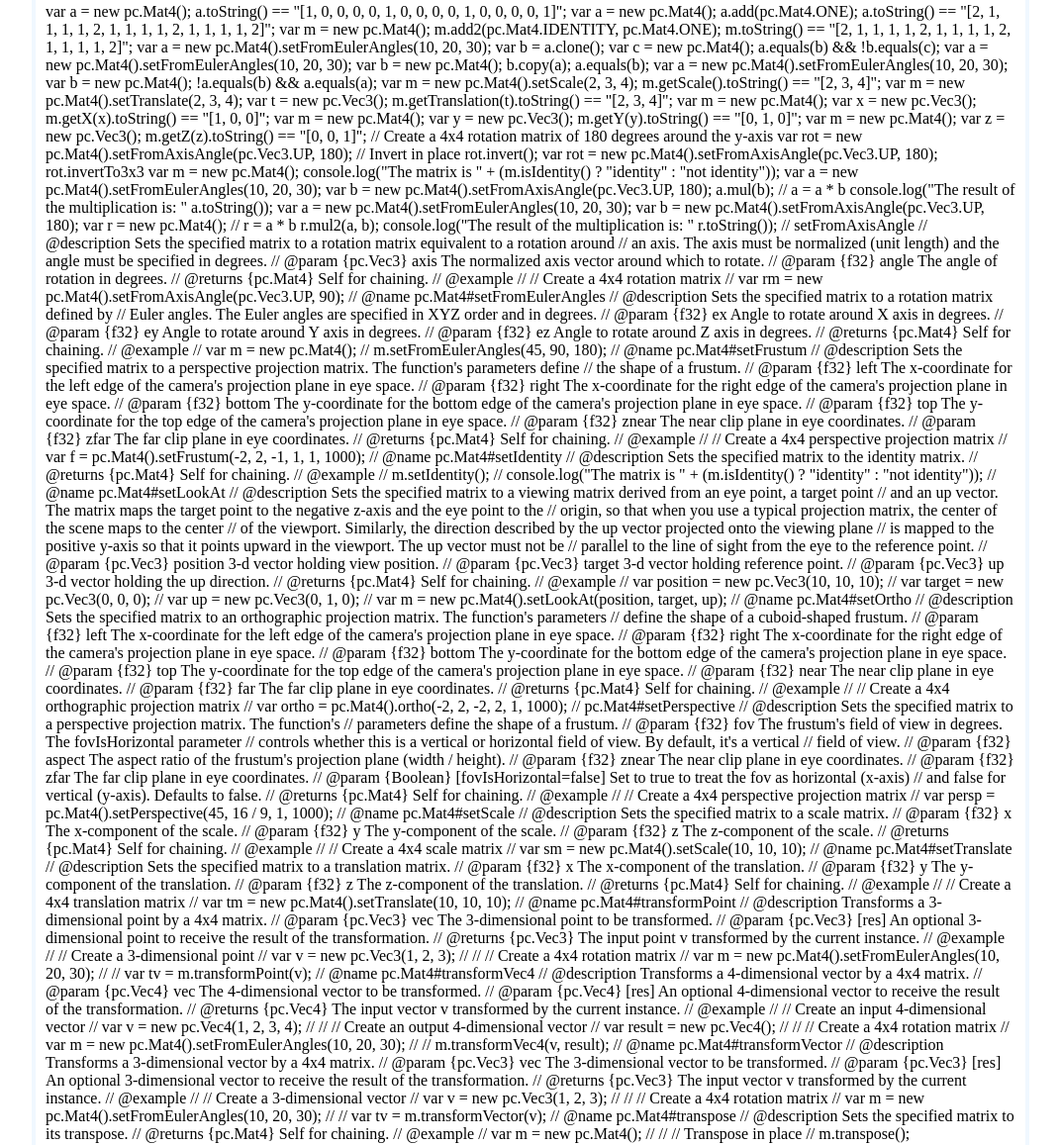
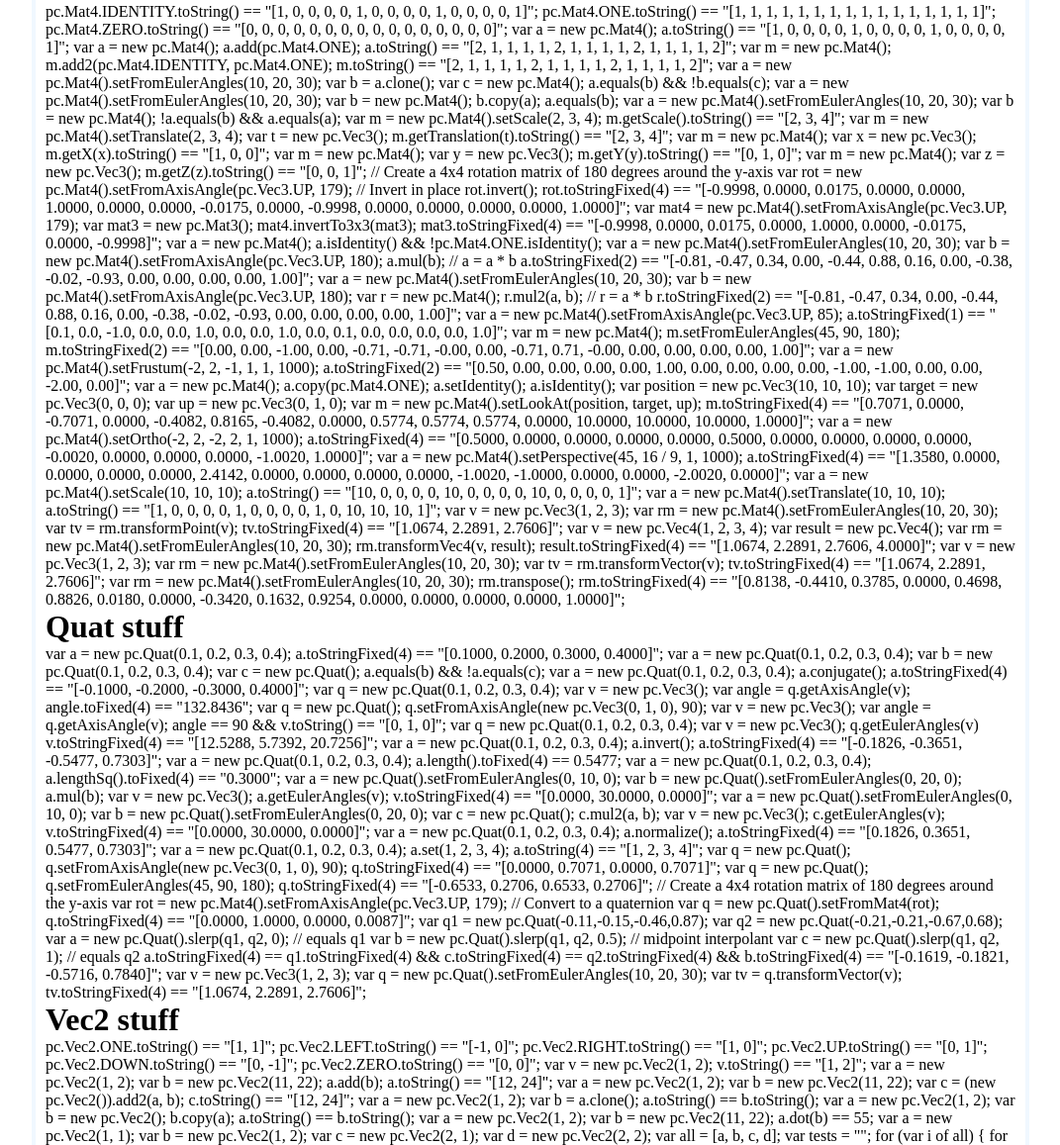
Before and after one commit to KILLTUBE/MathAS, a website: page html5/index.html in a window 1280 px wide. Shown: the part 271-1428 px from the top of the page at 99% size, without its empty margins (104-1175 px from the left). Drawn offline with Linux system fonts and the light colour scheme; no server answers.

Commit message:
fix every pc.Mat4 test and other fixes

```diff
--- a/html5/index.html
+++ b/html5/index.html
@@ -215,6 +215,18 @@
 			<h1>Mat4 stuff</h1>
 
 			<test-js>
+				pc.Mat4.IDENTITY.toString() == "[1, 0, 0, 0, 0, 1, 0, 0, 0, 0, 1, 0, 0, 0, 0, 1]";
+			</test-js>
+
+			<test-js>
+				pc.Mat4.ONE.toString() == "[1, 1, 1, 1, 1, 1, 1, 1, 1, 1, 1, 1, 1, 1, 1, 1]";
+			</test-js>
+
+			<test-js>
+				pc.Mat4.ZERO.toString() == "[0, 0, 0, 0, 0, 0, 0, 0, 0, 0, 0, 0, 0, 0, 0, 0]";
+			</test-js>
+
+			<test-js>
 				var a = new pc.Mat4();
 				a.toString() == "[1, 0, 0, 0, 0, 1, 0, 0, 0, 0, 1, 0, 0, 0, 0, 1]";
 			</test-js>
@@ -282,225 +294,120 @@
 
 			<test-js>
 				// Create a 4x4 rotation matrix of 180 degrees around the y-axis
-				var rot = new pc.Mat4().setFromAxisAngle(pc.Vec3.UP, 180);
+				var rot = new pc.Mat4().setFromAxisAngle(pc.Vec3.UP, 179);
 				// Invert in place
 				rot.invert();
+				rot.toStringFixed(4) == "[-0.9998, 0.0000, 0.0175, 0.0000, 0.0000, 1.0000, 0.0000, 0.0000, -0.0175, 0.0000, -0.9998, 0.0000, 0.0000, 0.0000, 0.0000, 1.0000]";
 			</test-js>
 
 			<test-js>
-				var rot = new pc.Mat4().setFromAxisAngle(pc.Vec3.UP, 180);
-				rot.invertTo3x3
+				var mat4 = new pc.Mat4().setFromAxisAngle(pc.Vec3.UP, 179);
+				var mat3 = new pc.Mat3();
+				mat4.invertTo3x3(mat3);
+				mat3.toStringFixed(4) == "[-0.9998, 0.0000, 0.0175, 0.0000, 1.0000, 0.0000, -0.0175, 0.0000, -0.9998]";
 			</test-js>
 
 			<test-js>
-				var m = new pc.Mat4();
-				console.log("The matrix is " + (m.isIdentity() ? "identity" : "not identity"));
+				var a = new pc.Mat4();
+				a.isIdentity() && !pc.Mat4.ONE.isIdentity();
 			</test-js>
 
 			<test-js>
 				var a = new pc.Mat4().setFromEulerAngles(10, 20, 30);
 				var b = new pc.Mat4().setFromAxisAngle(pc.Vec3.UP, 180);
 				a.mul(b); // a = a * b
-				console.log("The result of the multiplication is: " a.toString());
+				a.toStringFixed(2) == "[-0.81, -0.47, 0.34, 0.00, -0.44, 0.88, 0.16, 0.00, -0.38, -0.02, -0.93, 0.00, 0.00, 0.00, 0.00, 1.00]";
 			</test-js>
 
 			<test-js>
 				var a = new pc.Mat4().setFromEulerAngles(10, 20, 30);
 				var b = new pc.Mat4().setFromAxisAngle(pc.Vec3.UP, 180);
 				var r = new pc.Mat4();
-				// r = a * b
-				r.mul2(a, b);
-				console.log("The result of the multiplication is: " r.toString());
+				r.mul2(a, b); // r = a * b
+				r.toStringFixed(2) == "[-0.81, -0.47, 0.34, 0.00, -0.44, 0.88, 0.16, 0.00, -0.38, -0.02, -0.93, 0.00, 0.00, 0.00, 0.00, 1.00]";
 			</test-js>
 
 			<test-js>
-				// setFromAxisAngle
-
-				// @description Sets the specified matrix to a rotation matrix equivalent to a rotation around
-				// an axis. The axis must be normalized (unit length) and the angle must be specified in degrees.
-				// @param {pc.Vec3} axis The normalized axis vector around which to rotate.
-				// @param {f32} angle The angle of rotation in degrees.
-				// @returns {pc.Mat4} Self for chaining.
-				// @example
-				// // Create a 4x4 rotation matrix
-				// var rm = new pc.Mat4().setFromAxisAngle(pc.Vec3.UP, 90);
+				var a = new pc.Mat4().setFromAxisAngle(pc.Vec3.UP, 85);
+				a.toStringFixed(1) == "[0.1, 0.0, -1.0, 0.0, 0.0, 1.0, 0.0, 0.0, 1.0, 0.0, 0.1, 0.0, 0.0, 0.0, 0.0, 1.0]";
 			</test-js>
 
 			<test-js>
-				// @name pc.Mat4#setFromEulerAngles
-				// @description Sets the specified matrix to a rotation matrix defined by
-				// Euler angles. The Euler angles are specified in XYZ order and in degrees.
-				// @param {f32} ex Angle to rotate around X axis in degrees.
-				// @param {f32} ey Angle to rotate around Y axis in degrees.
-				// @param {f32} ez Angle to rotate around Z axis in degrees.
-				// @returns {pc.Mat4} Self for chaining.
-				// @example
-				// var m = new pc.Mat4();
-				// m.setFromEulerAngles(45, 90, 180);
+				var m = new pc.Mat4();
+				m.setFromEulerAngles(45, 90, 180);
+				m.toStringFixed(2) == "[0.00, 0.00, -1.00, 0.00, -0.71, -0.71, -0.00, 0.00, -0.71, 0.71, -0.00, 0.00, 0.00, 0.00, 0.00, 1.00]";
 			</test-js>
 
 			<test-js>
-				// @name pc.Mat4#setFrustum
-				// @description Sets the specified matrix to a perspective projection matrix. The function's parameters define
-				// the shape of a frustum.
-				// @param {f32} left The x-coordinate for the left edge of the camera's projection plane in eye space.
-				// @param {f32} right The x-coordinate for the right edge of the camera's projection plane in eye space.
-				// @param {f32} bottom The y-coordinate for the bottom edge of the camera's projection plane in eye space.
-				// @param {f32} top The y-coordinate for the top edge of the camera's projection plane in eye space.
-				// @param {f32} znear The near clip plane in eye coordinates.
-				// @param {f32} zfar The far clip plane in eye coordinates.
-				// @returns {pc.Mat4} Self for chaining.
-				// @example
-				// // Create a 4x4 perspective projection matrix
-				// var f = pc.Mat4().setFrustum(-2, 2, -1, 1, 1, 1000);
+				var a = new pc.Mat4().setFrustum(-2, 2, -1, 1, 1, 1000);
+				a.toStringFixed(2) == "[0.50, 0.00, 0.00, 0.00, 0.00, 1.00, 0.00, 0.00, 0.00, 0.00, -1.00, -1.00, 0.00, 0.00, -2.00, 0.00]";
 			</test-js>
 
 			<test-js>
-				// @name pc.Mat4#setIdentity
-				// @description Sets the specified matrix to the identity matrix.
-				// @returns {pc.Mat4} Self for chaining.
-				// @example
-				// m.setIdentity();
-				// console.log("The matrix is " + (m.isIdentity() ? "identity" : "not identity"));
+				var a = new pc.Mat4();
+				a.copy(pc.Mat4.ONE);
+				a.setIdentity();
+				a.isIdentity();
 			</test-js>
 
 			<test-js>
-				// @name pc.Mat4#setLookAt
-				// @description Sets the specified matrix to a viewing matrix derived from an eye point, a target point
-				// and an up vector. The matrix maps the target point to the negative z-axis and the eye point to the
-				// origin, so that when you use a typical projection matrix, the center of the scene maps to the center
-				// of the viewport. Similarly, the direction described by the up vector projected onto the viewing plane
-				// is mapped to the positive y-axis so that it points upward in the viewport. The up vector must not be
-				// parallel to the line of sight from the eye to the reference point.
-				// @param {pc.Vec3} position 3-d vector holding view position.
-				// @param {pc.Vec3} target 3-d vector holding reference point.
-				// @param {pc.Vec3} up 3-d vector holding the up direction.
-				// @returns {pc.Mat4} Self for chaining.
-				// @example
-				// var position = new pc.Vec3(10, 10, 10);
-				// var target = new pc.Vec3(0, 0, 0);
-				// var up = new pc.Vec3(0, 1, 0);
-				// var m = new pc.Mat4().setLookAt(position, target, up);
+				var position = new pc.Vec3(10, 10, 10);
+				var target = new pc.Vec3(0, 0, 0);
+				var up = new pc.Vec3(0, 1, 0);
+				var m = new pc.Mat4().setLookAt(position, target, up);
+				m.toStringFixed(4) == "[0.7071, 0.0000, -0.7071, 0.0000, -0.4082, 0.8165, -0.4082, 0.0000, 0.5774, 0.5774, 0.5774, 0.0000, 10.0000, 10.0000, 10.0000, 1.0000]";
 			</test-js>
 
 			<test-js>
-				// @name pc.Mat4#setOrtho
-				// @description Sets the specified matrix to an orthographic projection matrix. The function's parameters
-				// define the shape of a cuboid-shaped frustum.
-				// @param {f32} left The x-coordinate for the left edge of the camera's projection plane in eye space.
-				// @param {f32} right The x-coordinate for the right edge of the camera's projection plane in eye space.
-				// @param {f32} bottom The y-coordinate for the bottom edge of the camera's projection plane in eye space.
-				// @param {f32} top The y-coordinate for the top edge of the camera's projection plane in eye space.
-				// @param {f32} near The near clip plane in eye coordinates.
-				// @param {f32} far The far clip plane in eye coordinates.
-				// @returns {pc.Mat4} Self for chaining.
-				// @example
-				// // Create a 4x4 orthographic projection matrix
-				// var ortho = pc.Mat4().ortho(-2, 2, -2, 2, 1, 1000);
+				var a = new pc.Mat4().setOrtho(-2, 2, -2, 2, 1, 1000);
+				a.toStringFixed(4) == "[0.5000, 0.0000, 0.0000, 0.0000, 0.0000, 0.5000, 0.0000, 0.0000, 0.0000, 0.0000, -0.0020, 0.0000, 0.0000, 0.0000, -1.0020, 1.0000]";
 			</test-js>
 
 			<test-js>
-				// pc.Mat4#setPerspective
-				// @description Sets the specified matrix to a perspective projection matrix. The function's
-				// parameters define the shape of a frustum.
-				// @param {f32} fov The frustum's field of view in degrees. The fovIsHorizontal parameter
-				// controls whether this is a vertical or horizontal field of view. By default, it's a vertical
-				// field of view.
-				// @param {f32} aspect The aspect ratio of the frustum's projection plane (width / height).
-				// @param {f32} znear The near clip plane in eye coordinates.
-				// @param {f32} zfar The far clip plane in eye coordinates.
-				// @param {Boolean} [fovIsHorizontal=false] Set to true to treat the fov as horizontal (x-axis)
-				// and false for vertical (y-axis). Defaults to false.
-				// @returns {pc.Mat4} Self for chaining.
-				// @example
-				// // Create a 4x4 perspective projection matrix
-				// var persp = pc.Mat4().setPerspective(45, 16 / 9, 1, 1000);
+				var a = new pc.Mat4().setPerspective(45, 16 / 9, 1, 1000);
+				a.toStringFixed(4) == "[1.3580, 0.0000, 0.0000, 0.0000, 0.0000, 2.4142, 0.0000, 0.0000, 0.0000, 0.0000, -1.0020, -1.0000, 0.0000, 0.0000, -2.0020, 0.0000]";
 			</test-js>
 
 			<test-js>
-				// @name pc.Mat4#setScale
-				// @description Sets the specified matrix to a scale matrix.
-				// @param {f32} x The x-component of the scale.
-				// @param {f32} y The y-component of the scale.
-				// @param {f32} z The z-component of the scale.
-				// @returns {pc.Mat4} Self for chaining.
-				// @example
-				// // Create a 4x4 scale matrix
-				// var sm = new pc.Mat4().setScale(10, 10, 10);
+				var a = new pc.Mat4().setScale(10, 10, 10);
+				a.toString() == "[10, 0, 0, 0, 0, 10, 0, 0, 0, 0, 10, 0, 0, 0, 0, 1]";
 			</test-js>
 
 			<test-js>
-				// @name pc.Mat4#setTranslate
-				// @description Sets the specified matrix to a translation matrix.
-				// @param {f32} x The x-component of the translation.
-				// @param {f32} y The y-component of the translation.
-				// @param {f32} z The z-component of the translation.
-				// @returns {pc.Mat4} Self for chaining.
-				// @example
-				// // Create a 4x4 translation matrix
-				// var tm = new pc.Mat4().setTranslate(10, 10, 10);
+				var a = new pc.Mat4().setTranslate(10, 10, 10);
+				a.toString() == "[1, 0, 0, 0, 0, 1, 0, 0, 0, 0, 1, 0, 10, 10, 10, 1]";
 			</test-js>
 
 			<test-js>
-				// @name pc.Mat4#transformPoint
-				// @description Transforms a 3-dimensional point by a 4x4 matrix.
-				// @param {pc.Vec3} vec The 3-dimensional point to be transformed.
-				// @param {pc.Vec3} [res] An optional 3-dimensional point to receive the result of the transformation.
-				// @returns {pc.Vec3} The input point v transformed by the current instance.
-				// @example
-				// // Create a 3-dimensional point
-				// var v = new pc.Vec3(1, 2, 3);
-				//
-				// // Create a 4x4 rotation matrix
-				// var m = new pc.Mat4().setFromEulerAngles(10, 20, 30);
-				//
-				// var tv = m.transformPoint(v);
+				var v = new pc.Vec3(1, 2, 3);
+				var rm = new pc.Mat4().setFromEulerAngles(10, 20, 30);
+				var tv = rm.transformPoint(v);
+				tv.toStringFixed(4) == "[1.0674, 2.2891, 2.7606]";
 			</test-js>
 
 			<test-js>
-				// @name pc.Mat4#transformVec4
-				// @description Transforms a 4-dimensional vector by a 4x4 matrix.
-				// @param {pc.Vec4} vec The 4-dimensional vector to be transformed.
-				// @param {pc.Vec4} [res] An optional 4-dimensional vector to receive the result of the transformation.
-				// @returns {pc.Vec4} The input vector v transformed by the current instance.
-				// @example
-				// // Create an input 4-dimensional vector
-				// var v = new pc.Vec4(1, 2, 3, 4);
-				//
-				// // Create an output 4-dimensional vector
-				// var result = new pc.Vec4();
-				//
-				// // Create a 4x4 rotation matrix
-				// var m = new pc.Mat4().setFromEulerAngles(10, 20, 30);
-				//
-				// m.transformVec4(v, result);
+				var v = new pc.Vec4(1, 2, 3, 4);
+				var result = new pc.Vec4();
+				var rm = new pc.Mat4().setFromEulerAngles(10, 20, 30);
+				rm.transformVec4(v, result);
+				result.toStringFixed(4) == "[1.0674, 2.2891, 2.7606, 4.0000]";
 			</test-js>
 
 			<test-js>
-				// @name pc.Mat4#transformVector
-				// @description Transforms a 3-dimensional vector by a 4x4 matrix.
-				// @param {pc.Vec3} vec The 3-dimensional vector to be transformed.
-				// @param {pc.Vec3} [res] An optional 3-dimensional vector to receive the result of the transformation.
-				// @returns {pc.Vec3} The input vector v transformed by the current instance.
-				// @example
-				// // Create a 3-dimensional vector
-				// var v = new pc.Vec3(1, 2, 3);
-				//
-				// // Create a 4x4 rotation matrix
-				// var m = new pc.Mat4().setFromEulerAngles(10, 20, 30);
-				//
-				// var tv = m.transformVector(v);
+				var v = new pc.Vec3(1, 2, 3);
+				var rm = new pc.Mat4().setFromEulerAngles(10, 20, 30);
+				var tv = rm.transformVector(v);
+				tv.toStringFixed(4) == "[1.0674, 2.2891, 2.7606]";
 			</test-js>
 
 			<test-js>
-				// @name pc.Mat4#transpose
-				// @description Sets the specified matrix to its transpose.
-				// @returns {pc.Mat4} Self for chaining.
-				// @example
-				// var m = new pc.Mat4();
-				//
-				// // Transpose in place
-				// m.transpose();
+				var rm = new pc.Mat4().setFromEulerAngles(10, 20, 30);
+				rm.transpose();
+				rm.toStringFixed(4) == "[0.8138, -0.4410, 0.3785, 0.0000, 0.4698, 0.8826, 0.0180, 0.0000, -0.3420, 0.1632, 0.9254, 0.0000, 0.0000, 0.0000, 0.0000, 1.0000]";
+			</test-js>
+
+			<test-js>
+
 			</test-js>
 
 			<test-js>
@@ -614,9 +521,10 @@
 
 			<test-js>
 				// Create a 4x4 rotation matrix of 180 degrees around the y-axis
-				var rot = new pc.Mat4().setFromAxisAngle(pc.Vec3.UP, 180);
+				var rot = new pc.Mat4().setFromAxisAngle(pc.Vec3.UP, 179);
 				// Convert to a quaternion
 				var q = new pc.Quat().setFromMat4(rot);
+				q.toStringFixed(4) == "[0.0000, 1.0000, 0.0000, 0.0087]";
 			</test-js>
 
 			<test-js>
@@ -644,6 +552,30 @@
 
 		<tests-js>
 			<h1>Vec2 stuff</h1>
+
+			<test-js>
+				pc.Vec2.ONE.toString() == "[1, 1]";
+			</test-js>
+
+			<test-js>
+				pc.Vec2.LEFT.toString() == "[-1, 0]";
+			</test-js>
+
+			<test-js>
+				pc.Vec2.RIGHT.toString() == "[1, 0]";
+			</test-js>
+
+			<test-js>
+				pc.Vec2.UP.toString() == "[0, 1]";
+			</test-js>
+
+			<test-js>
+				pc.Vec2.DOWN.toString() == "[0, -1]";
+			</test-js>
+
+			<test-js>
+				pc.Vec2.ZERO.toString() == "[0, 0]";
+			</test-js>
 
 			<test-js>
 				var v = new pc.Vec2(1, 2);
```
Also changed, not shown: html5/pc_mat3.js (+11 -17 lines), html5/pc_mat4.js (+12 -1 lines), html5/pc_quat.js (+20 -1 lines), html5/pc_vec2.js (+31 -56 lines).
